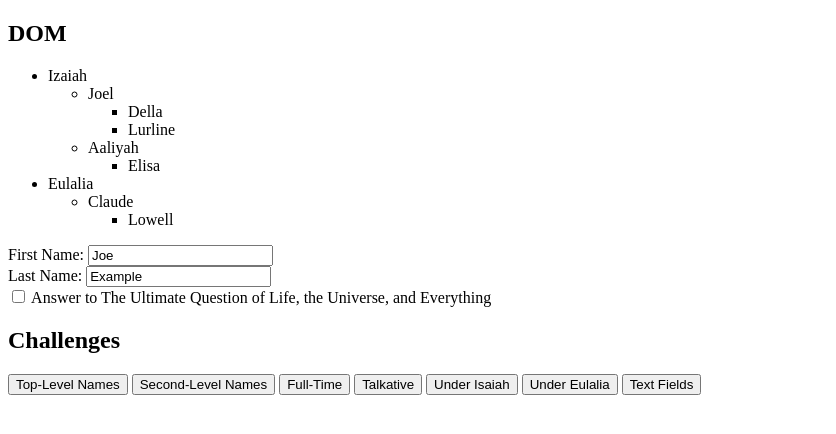
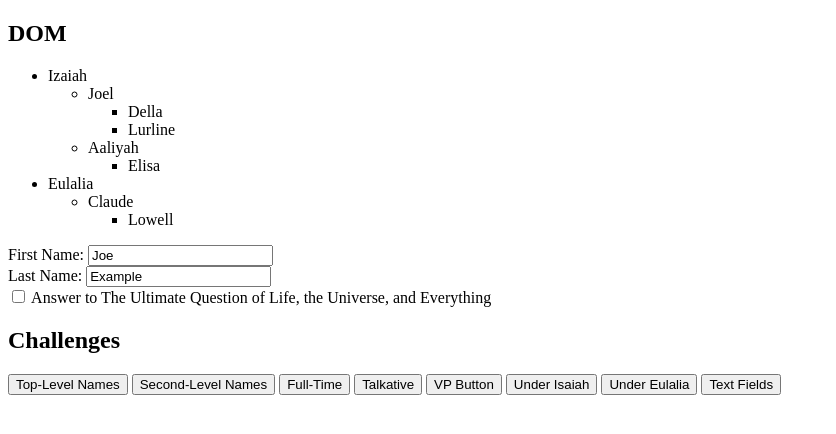
Before and after one commit to gSchool/jQuery-selector-practice, a plain HTML site: page index.html in a window 1280 px wide. Shown: the whole page, without its empty margins (0-836 px from the left). Drawn offline with Linux system fonts and the light colour scheme.

Commit message:
Update helper text and re-add vp button

```diff
--- a/index.html
+++ b/index.html
@@ -66,6 +66,7 @@
 <button id="second-level-button">Second-Level Names</button>
 <button id="full-time-button">Full-Time</button>
 <button id="talkative-button">Talkative</button>
+<button id="vp-button">VP Button</button>
 <button id="under-isaiah-button">Under Isaiah</button>
 <button id="under-eulalia-button">Under Eulalia</button>
 <button id="text-field-button">Text Fields</button>
--- a/js/warmup.js
+++ b/js/warmup.js
@@ -35,7 +35,7 @@ window.Warmup = {
 
     /*
       Description: show the names of the people under Isaiah
-      Outcome: Della, Lurline, Aaliyah, Elisa
+      Outcome: Joel, Della, Lurline, Aaliyah, Elisa
     */
     showNamesForSelector("#under-isaiah-button", ___);
 
```
